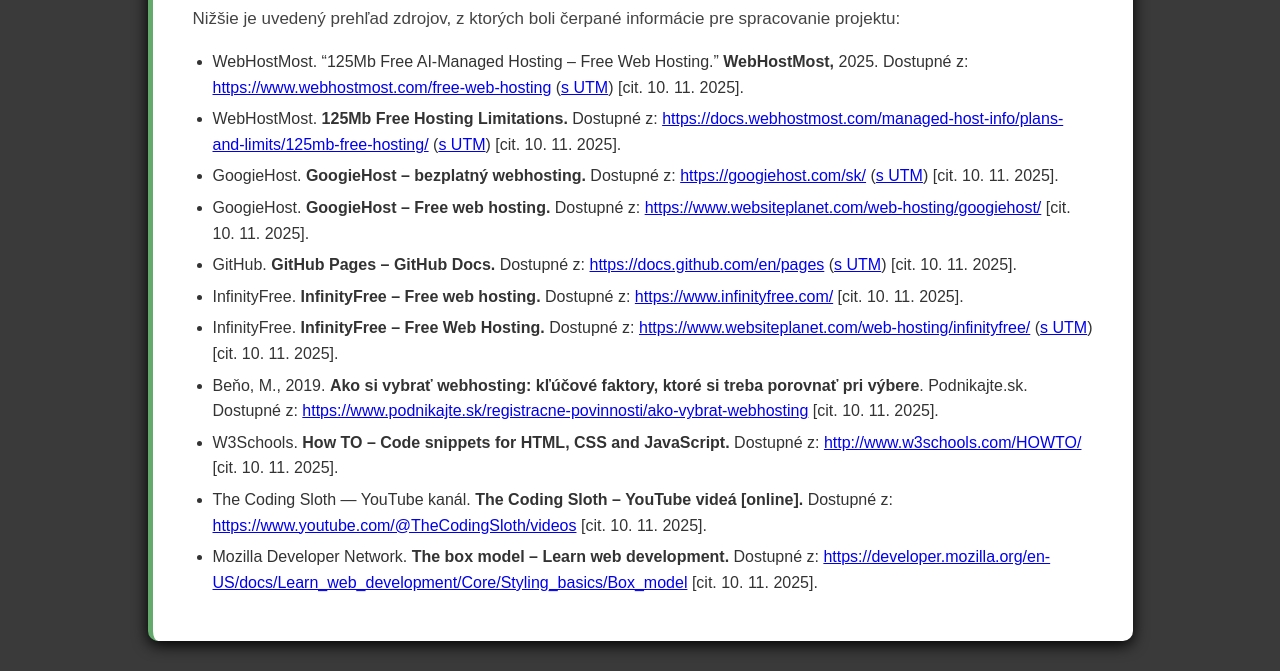
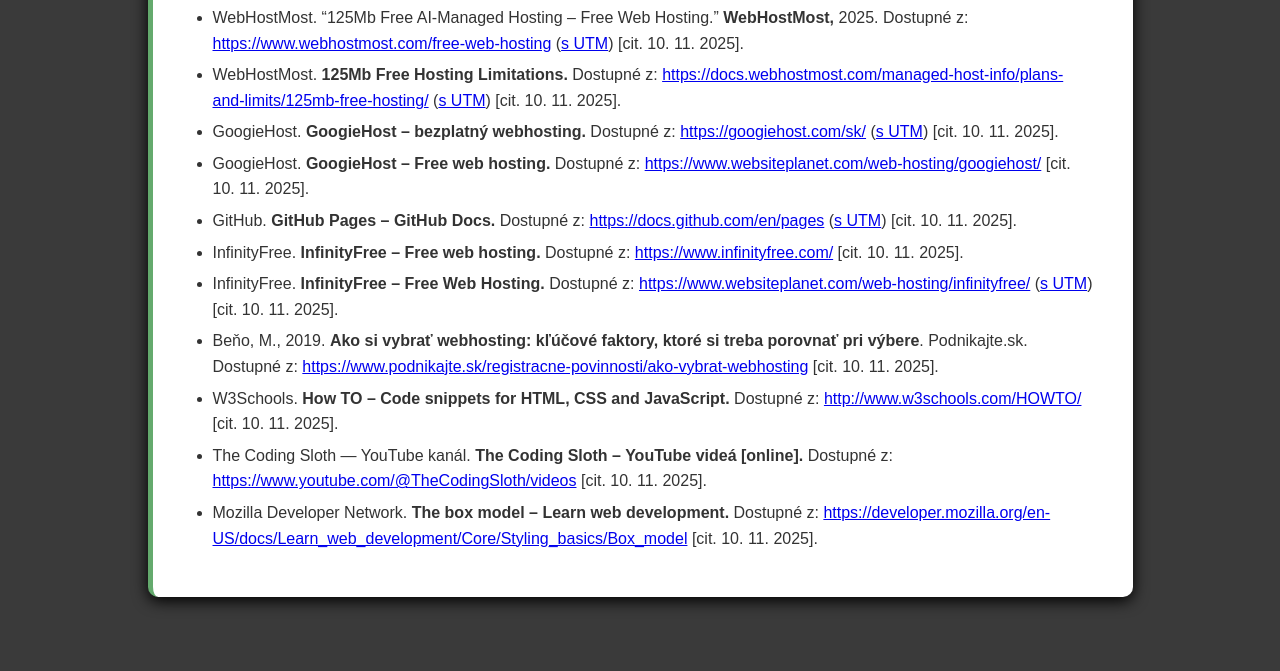
Before and after one commit to samuelfrankovic-ux/frankovic, a plain HTML site: page literatura.html in a window 1280 px wide. Shown: the part 356-1027 px from the top of the page. After the commit the page ends 983 px from the top, so only its background shows below. Drawn offline with Linux system fonts and the light colour scheme.

Commit message:
Add files via upload

```diff
--- a/literatura.html
+++ b/literatura.html
@@ -26,8 +26,6 @@
 
     <div class="content-box">
         <h2>Použitá literatúra</h2>
-
-        <p>Nižšie je uvedený prehľad zdrojov, z ktorých boli čerpané informácie pre spracovanie projektu:</p>
 
         <ul>
             <li>
```
